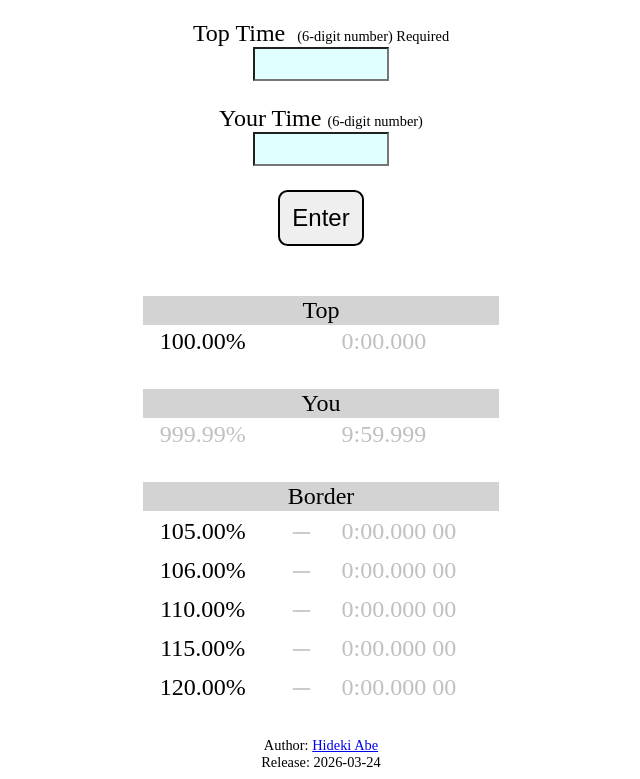
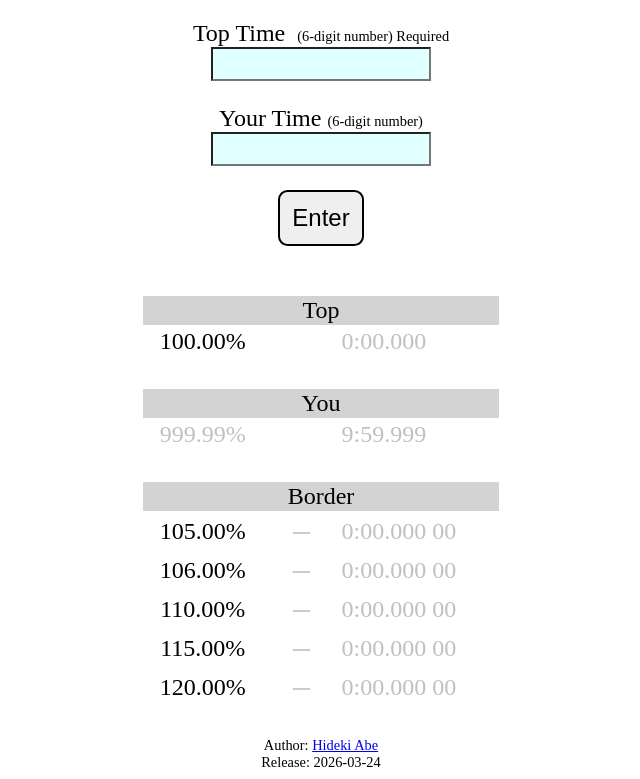
Before and after one commit to hidekiabez/.github.io, a plain HTML site: page index.html in a window 1280 px wide. Shown: the part 87-866 px from the top of the page, without its empty margins (319-959 px from the left). Drawn offline with Linux system fonts and the light colour scheme.

Commit message:
Update index.html
input size wider

```diff
--- a/index.html
+++ b/index.html
@@ -14,12 +14,12 @@ Calc of Time Ratio
 
 <div style="text-align:center">
 <label>Top Time&nbsp; <span style="font-size:0.6em">(6-digit number)&nbsp;Required</span><br>
-<input type="text" id="top"  size="7" style="font-size:100%;background:lightcyan"></label>
+<input type="text" id="top"  size="13" style="font-size:100%;background:lightcyan"></label>
 </div>
 
 <div style="margin-top:1em;text-align:center">
 <label>Your Time&nbsp;<span style="font-size:0.6em">(6-digit number)</span><br>
-<input type="text" id="user" size="7" style="font-size:100%;background:lightcyan"></label>
+<input type="text" id="user" size="13" style="font-size:100%;background:lightcyan"></label>
 </div>
 
 <div style="margin-top:1em;text-align:center;margin-bottom:2em">
```
